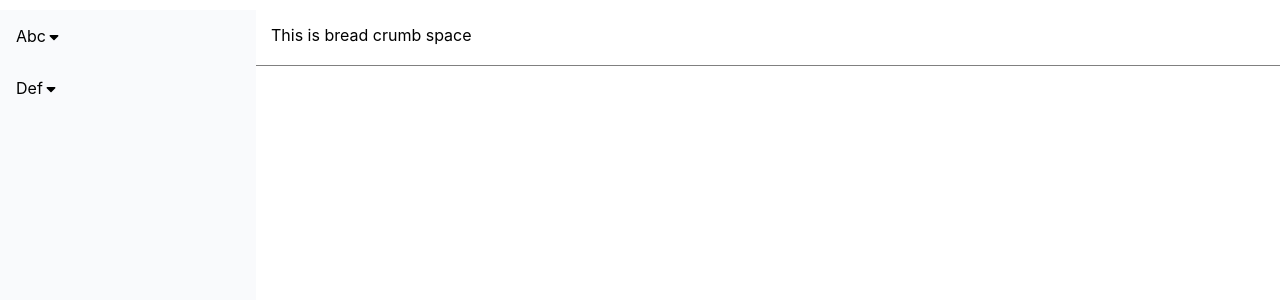
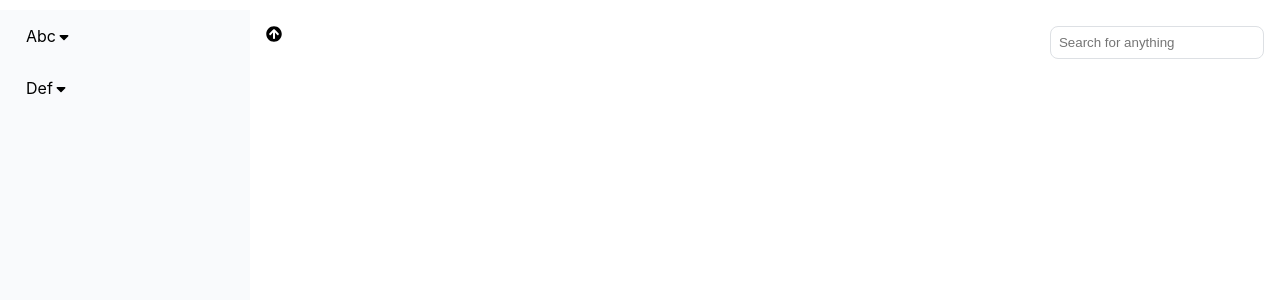
Before and after one commit to malothnaresh/file_explorer, a React (Create React App) app: page / in a window 1280 px wide. Shown: the top 300 px of the page. Built offline with nearby package versions, Linux system fonts and the light colour scheme.

Commit message:
Left navigation state up, breadcrumb built, defined utilities class for utilities functionalities

```diff
--- a/src/App.scss
+++ b/src/App.scss
@@ -1,8 +1,12 @@
 body {
   padding: 10px 0;
 }
-ul.hierarchy {
+ul {
   margin: 0;
   padding: 0;
   list-style-type: none;
 }
+
+textarea:focus, input:focus{
+  outline: none;
+}
--- a/src/components/BreadCrumb/BreadCrumb.js
+++ b/src/components/BreadCrumb/BreadCrumb.js
@@ -1,9 +1,36 @@
 import React from "react";
+
+import { buildLabels } from "./../../utils/Utlities";
+
+import { FaArrowCircleUp } from "react-icons/fa";
 
 import "./BreadCrumb.scss";
 
 const BreadCrumb = props => {
-  return <div className="bread-crumb">This is bread crumb space</div>;
+  const buildBreadCrumb = () => {
+    const { folder, leftnav, onClickHandler } = props;
+    const { parents } = folder;
+    let route = [];
+    if (parents) {
+      route = route.concat(buildLabels(parents, leftnav));
+    }
+    route.push(folder.label);
+    return (
+      <ul className="breadcrumb-list">
+        <span className="breadcrumb-up" onClick={() => onClickHandler(folder)}>
+          <FaArrowCircleUp />
+        </span>
+        {route.map((item, index) => (
+          <li key={item}>
+            {item}
+            {index < route.length - 1 && <span> /</span>}
+          </li>
+        ))}
+      </ul>
+    );
+  };
+
+  return <div className="breadcrumb-container">{buildBreadCrumb()}</div>;
 };
 
 export default BreadCrumb;
--- a/src/components/BreadCrumb/BreadCrumb.scss
+++ b/src/components/BreadCrumb/BreadCrumb.scss
@@ -1,5 +1,13 @@
-.bread-crumb {
-    height: 25px;
-    border-bottom: 1px solid gray;
-    padding: 15px;
+.breadcrumb-container {
+  .breadcrumb-list{
+    li{
+      display: inline-block;
+      padding-right: 5px;
+      font-size: 16px;
+      color: #81878C;
+    }
+    .breadcrumb-up {
+      cursor: pointer;
+    }
+  }
 }
--- a/src/components/Leftnav/LeftNav.js
+++ b/src/components/Leftnav/LeftNav.js
@@ -1,9 +1,6 @@
 import React from "react";
-import { connect } from "react-redux";
 
 import { FaSortDown, FaSortUp } from "react-icons/fa";
-
-import { toggleMenuAction } from "../../store/actions/Leftnav.action";
 
 import "./LeftNav.scss";
 
@@ -45,15 +42,4 @@ const LeftNav = props => {
   return <div className="left-menu">{renderLeftNav(leftnav, 0)}</div>;
 };
 
-const mapDispatchToProps = dispatch => ({
-  toggleMenu: data => dispatch(toggleMenuAction(data))
-});
-
-const mapStateToProps = state => ({
-  leftnav: state.leftnav.menu
-});
-
-export default connect(
-  mapStateToProps,
-  mapDispatchToProps
-)(LeftNav);
+export default LeftNav;
--- a/src/containers/DisplayContainer/DisplayContainer.js
+++ b/src/containers/DisplayContainer/DisplayContainer.js
@@ -8,52 +8,44 @@ import "./DisplayContainer.scss";
 class DisplayContainer extends Component {
   constructor(props) {
     super(props);
-    this.state = {
-      isOpen: false,
-      list: [
-        {
-          label: "Folder",
-          value: "folder"
-        },
-        {
-          label: "File",
-          value: "file"
-        }
-      ]
-    };
   }
 
   onClick = item => {
     console.log("On menu click: ", item);
   };
 
-  handleClick = () => {
-    const { isOpen } = this.state;
-    if (isOpen) {
-      this.setState({ isOpen: !isOpen });
-    }
-  };
+  handleClick = () => {};
 
   handleContextMenu = event => {
     event.preventDefault();
-    const { isOpen } = this.state;
-    if (!isOpen) {
-      this.setState({ isOpen: !isOpen });
-    }
+  };
+
+  navigateUpHandler = folder => {
+    console.log(folder);
+  };
+
+  onSearchHandler = event => {
+    console.log(event.target.value);
   };
 
   render() {
+    const { folder, leftnav } = this.props;
     return (
       <div
         className="display-container"
         onClick={this.handleClick}
         onContextMenu={this.handleContextMenu}
       >
-        <BreadCrumb />
-        <Menu
-          list={this.state.list}
-          isOpen={this.state.isOpen}
-          onClick={this.onClick}
+        <BreadCrumb
+          folder={folder}
+          leftnav={leftnav}
+          onClickHandler={this.navigateUpHandler}
+        />
+        <input
+          className="files-search"
+          type="text"
+          placeholder="Search for anything"
+          onChange={this.onSearchHandler}
         />
       </div>
     );
--- a/src/containers/DisplayContainer/DisplayContainer.scss
+++ b/src/containers/DisplayContainer/DisplayContainer.scss
@@ -1,4 +1,18 @@
 .display-container {
-    height: 100vh;
-    width: 100%;
+  height: 100vh;
+  width: 100%;
+  padding: 1rem;
+  height: 20px;
+  display: flex;
+  .breadcrumb-container {
+    flex: 4;
+  }
+  .files-search {
+    flex: 1;
+    background: #FFFFFF;
+    border: 1px solid #DDE0E4;
+    border-radius: 8px;
+    padding: 0.5rem;
+    height: 15px;
+  }
 }
--- a/src/containers/MainContainer/MainContainer.js
+++ b/src/containers/MainContainer/MainContainer.js
@@ -1,4 +1,7 @@
 import React, { Component } from "react";
+import { connect } from "react-redux";
+
+import { toggleMenuAction } from "../../store/actions/Leftnav.action";
 
 import LeftNav from "./../../components/Leftnav/LeftNav";
 import DisplayContainer from "./../DisplayContainer/DisplayContainer";
@@ -8,17 +11,42 @@ import "./MainContainer.scss";
 class MainContainer extends Component {
   constructor(props) {
     super(props);
-    this.state = {};
+    const { leftnav } = props;
+    this.state = {
+      leftnav: leftnav,
+      currentFolder: ""
+    };
   }
+
+  toggleMenu = item => {
+    this.props.toggleMenu(item);
+    this.setState({
+      currentFolder: { ...item }
+    });
+  };
 
   render() {
     return (
       <div className="main-container">
-        <LeftNav />
-        <DisplayContainer />
+        <LeftNav leftnav={this.state.leftnav} toggleMenu={this.toggleMenu} />
+        <DisplayContainer
+          leftnav={this.state.leftnav}
+          folder={this.state.currentFolder}
+        />
       </div>
     );
   }
 }
 
-export default MainContainer;
+const mapDispatchToProps = dispatch => ({
+  toggleMenu: data => dispatch(toggleMenuAction(data))
+});
+
+const mapStateToProps = state => ({
+  leftnav: state.leftnav.menu
+});
+
+export default connect(
+  mapStateToProps,
+  mapDispatchToProps
+)(MainContainer);
--- a/src/containers/MainContainer/MainContainer.scss
+++ b/src/containers/MainContainer/MainContainer.scss
@@ -3,6 +3,7 @@
   .left-menu {
     flex: 1;
     background-color: #F9FAFC;
+    height: 100vh;
   }
   .display-container {
     flex: 4;
--- a/src/store/reducers/LeftNav.reducer.js
+++ b/src/store/reducers/LeftNav.reducer.js
@@ -17,6 +17,7 @@ const initialState = {
           id: "abc-1abc-1",
           isOpen: false,
           parents: ["abcabc"],
+          breadCrumb: ["Abc"],
           subItems: {}
         },
         "abc-2abc-2": {
@@ -25,6 +26,7 @@ const initialState = {
           id: "abc-2abc-2",
           isOpen: false,
           parents: ["abcabc"],
+          breadCrumb: ["Abc-2"],
           subItems: {
             "abc-1-1abc-1-1": {
               level: 2,
@@ -32,6 +34,7 @@ const initialState = {
               id: "abc-1-1abc-1-1",
               isOpen: false,
               parents: ["abcabc", "abc-2abc-2"],
+              breadCrumb: ["Abc", "Abc-2"],
               subItems: {}
             },
             "abc-2-1abc-2-1": {
--- a/src/utils/Utlities.js
+++ b/src/utils/Utlities.js
@@ -16,4 +16,18 @@ const toggleMenuUtil = (menu, item) => {
   return menu;
 };
 
-export { toggleMenuUtil };
+const buildLabels = (parents, menu) => {
+  const labels = [];
+  if (parents.length) {
+    let subMenu = menu;
+    for (let i = 0; i < parents.length; i++) {
+      if (subMenu) {
+        labels.push(subMenu[parents[i]].label);
+        subMenu = subMenu[parents[i]].subItems;
+      }
+    }
+  }
+  return labels;
+};
+
+export { toggleMenuUtil, buildLabels };
```
Lines whose indentation alone changed are shown as unchanged.
